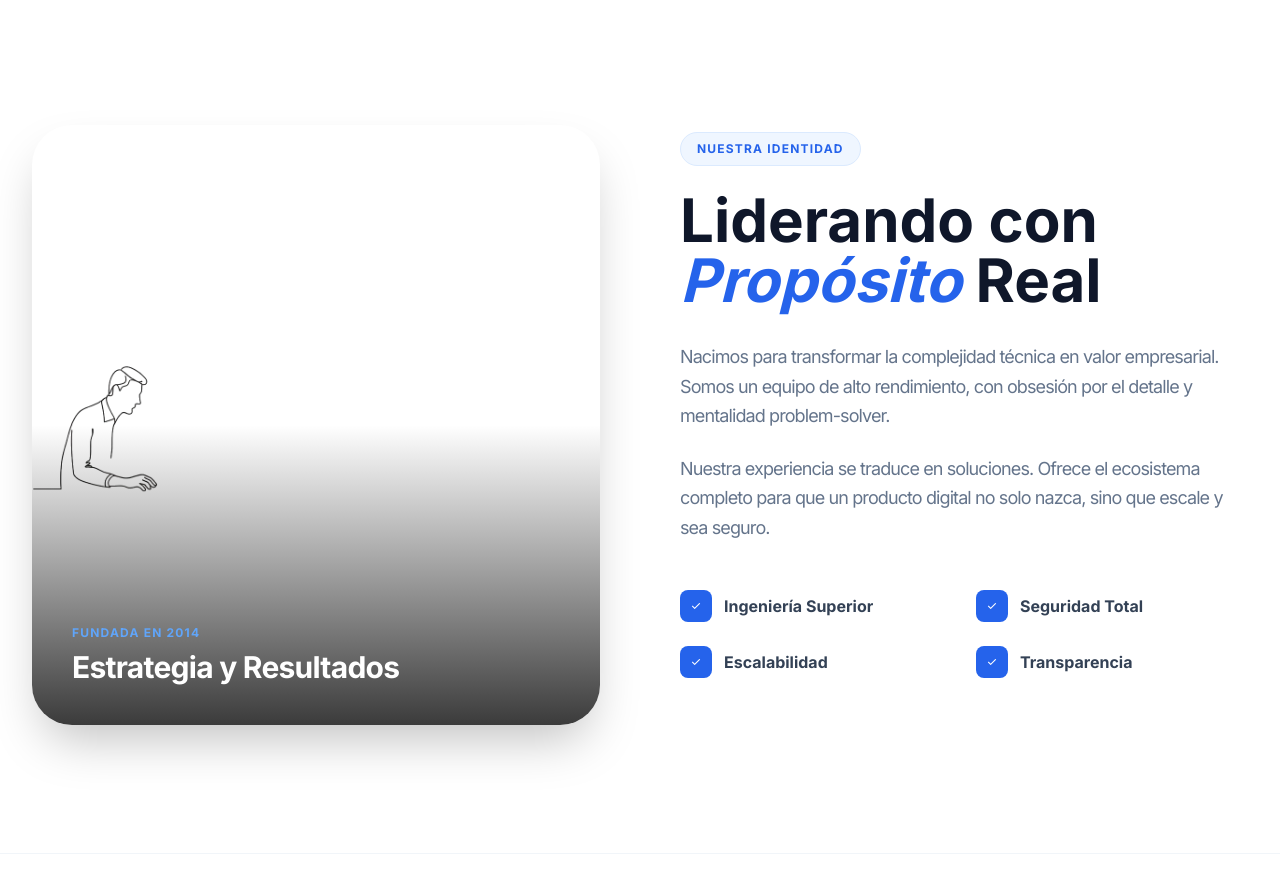
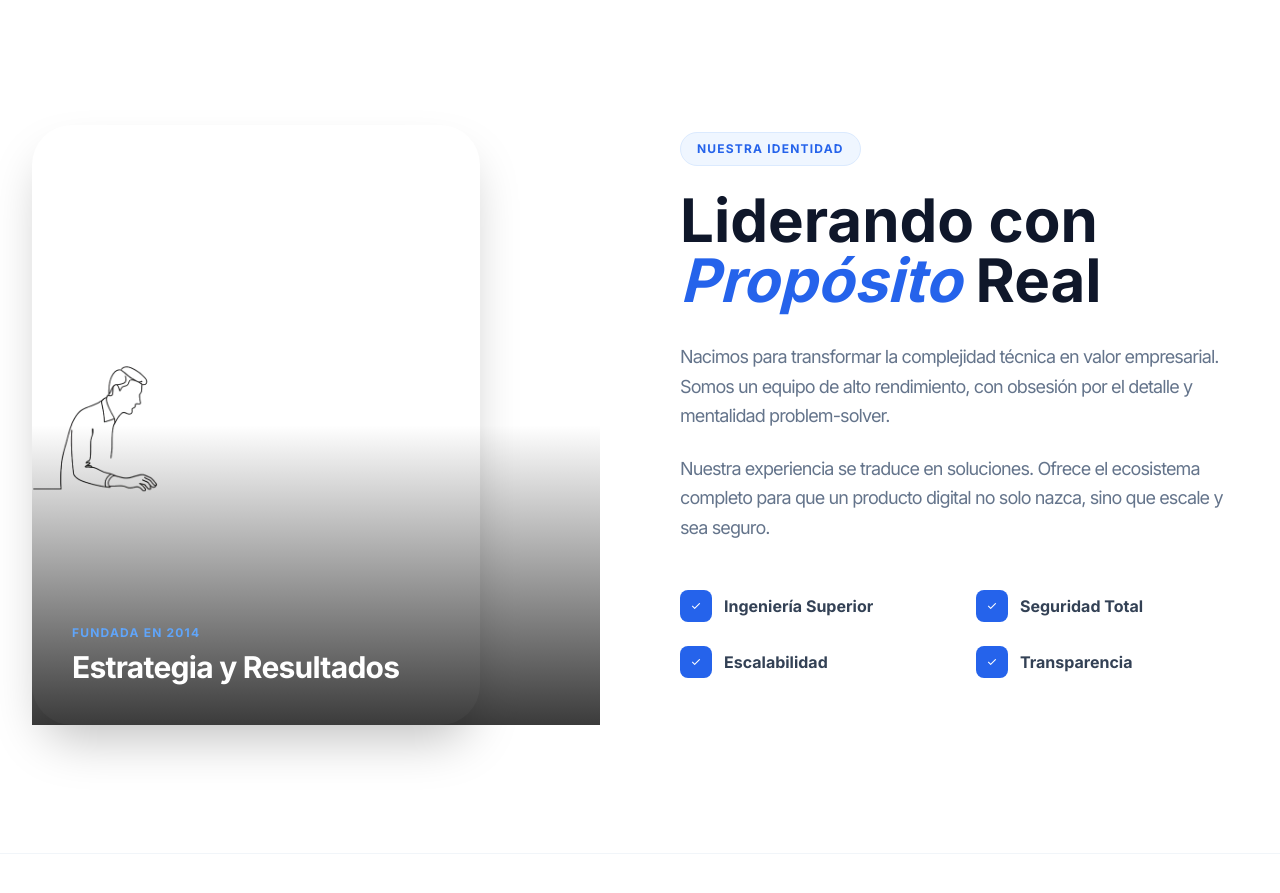
Before and after one commit to asinomas/paginaultima, a React (Vite) app in the folder Pagina_ultima/: page / in a window 1280 px wide. Shown: the part 2580-3473 px from the top of the page. Built offline with nearby package versions, Linux system fonts and the light colour scheme.

Commit message:
Update About.tsx

```diff
--- a/Pagina_ultima/src/components/About.tsx
+++ b/Pagina_ultima/src/components/About.tsx
@@ -8,8 +8,8 @@ const About: React.FC = () => {
         <div className="container mx-auto max-w-7xl px-6 lg:px-8">
           <div className="grid grid-cols-1 lg:grid-cols-2 gap-20 items-center">
             {/* IMAGEN A LA IZQUIERDA */}
-            <div className="relative">
-              <div className="relative z-10 rounded-[2.5rem] overflow-hidden shadow-2xl group">
+            <div className="relative hidden md:flex">
+              <div className="shadow-2xl rounded-[2.5rem]">
                 <img
                   src="./images/foto-about.webp"
                   className="h-[600px] w-full object-contain max-w-md transition-transform duration-[2s] group-hover:scale-105"
```
